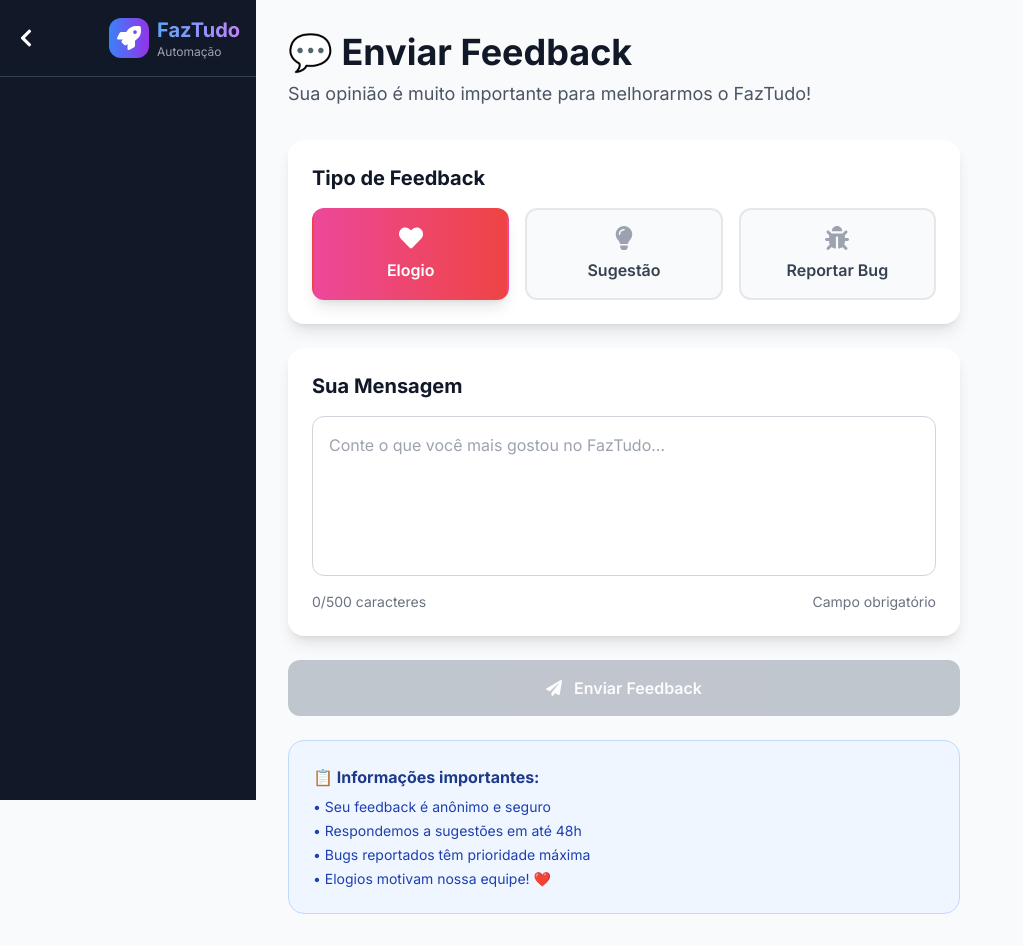
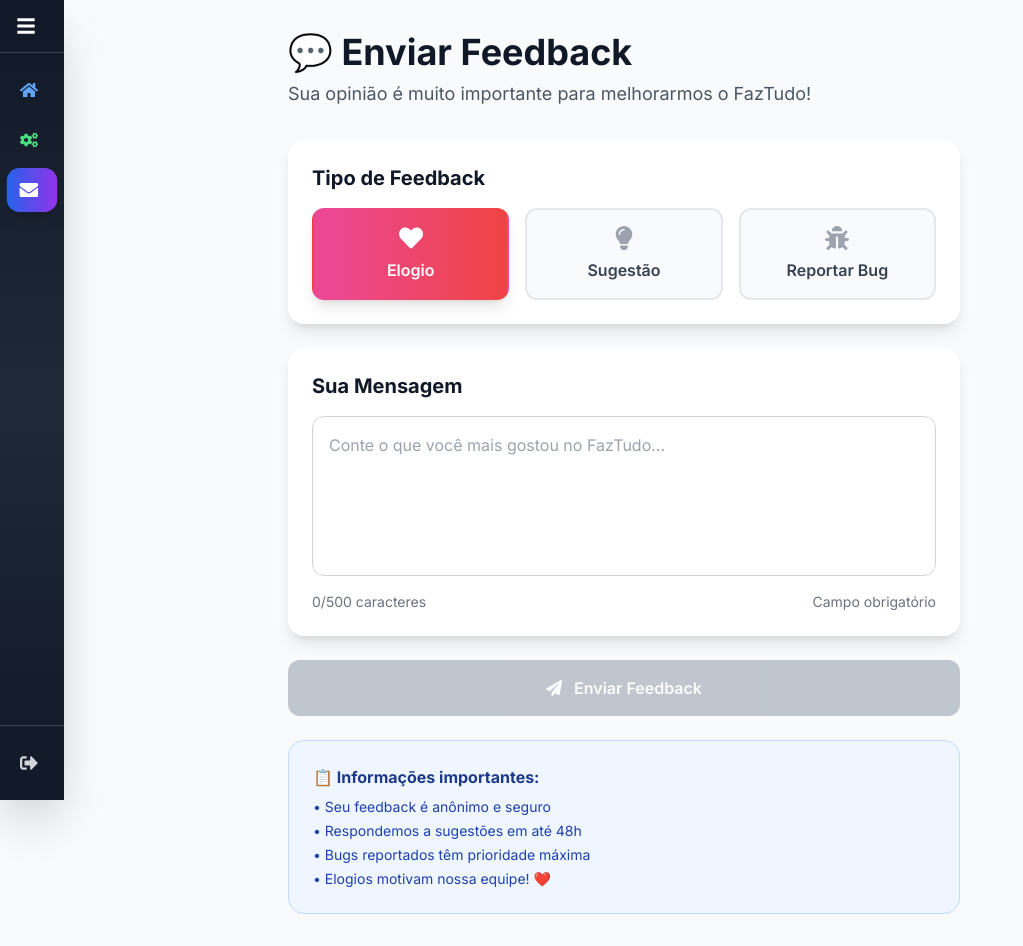
Before and after one commit to mateusrega/FazTudo, a React (Vite) app: page /feedback in a window 1280 px wide. Shown: the whole page, without its empty margins (0-1023 px from the left). Built offline with nearby package versions, Linux system fonts and the light colour scheme; no server answers; what blockly would draw is missing.

Commit message:
Update Sidebar.jsx

```diff
--- a/src/components/Sidebar.jsx
+++ b/src/components/Sidebar.jsx
@@ -1,24 +1,68 @@
-import { FaBars, FaTimes, FaRocket, FaChevronLeft } from "react-icons/fa";
-import { useState } from "react";
+import React, { useContext, useState } from "react";
+import {
+  FaHome, FaCogs, FaEnvelope, FaUserShield,
+  FaRocket, FaSignOutAlt, FaBars, FaChevronLeft, FaTimes
+} from "react-icons/fa";
+import { UserContext } from "../contexts/UserContext";
+import { useNavigate, useLocation } from "react-router-dom";
+import { signOut } from "firebase/auth";
+import { auth } from "../services/firebase";
 
 export default function Sidebar() {
-  const [sidebarAberta, setSidebarAberta] = useState(true);
+  const { user } = useContext(UserContext);
+  const navigate = useNavigate();
+  const location = useLocation();
+
+  const [sidebarAberta, setSidebarAberta] = useState(false);
+  const isAdmin = user && user.uid === import.meta.env.VITE_ADMIN_UID;
+
+  const handleLogout = async () => {
+    try {
+      await signOut(auth);
+      navigate("/");
+    } catch (error) {
+      console.error("Erro ao fazer logout:", error);
+    }
+  };
+
+  const menuItems = [
+    { path: "/dashboard", icon: FaHome, label: "Dashboard", color: "text-blue-400" },
+    { path: "/builder", icon: FaCogs, label: "Builder", color: "text-green-400" },
+    { path: "/feedback", icon: FaEnvelope, label: "Feedback", color: "text-purple-400" },
+  ];
+
+  if (isAdmin) {
+    menuItems.push({ path: "/admin", icon: FaUserShield, label: "Admin", color: "text-red-400" });
+  }
 
   return (
     <>
-      {/* Sidebar principal */}
-      <aside className={`bg-gray-900 text-white h-full fixed top-0 left-0 z-40 transition-all duration-300 ${sidebarAberta ? "w-64" : "w-16"}`}>
+      {/* Overlay para mobile */}
+      {sidebarAberta && (
+        <div
+          className="fixed inset-0 bg-black bg-opacity-50 z-40 lg:hidden"
+          onClick={() => setSidebarAberta(false)}
+        />
+      )}
+
+      <aside className={`fixed left-0 top-0 h-screen bg-gradient-to-b from-gray-900 via-gray-800 to-gray-900 text-white flex flex-col shadow-2xl transition-all duration-300 ease-in-out z-50
+        ${sidebarAberta ? "w-64" : "w-16 lg:w-16"}
+        ${sidebarAberta ? "translate-x-0" : "-translate-x-full lg:translate-x-0"}`}>
+
+        {/* Header da sidebar com botão e logo */}
         <div className="flex items-center justify-between px-4 py-4 border-b border-gray-700">
-          <button onClick={() => setSidebarAberta(!sidebarAberta)} className="text-white text-xl">
-            {/* Mobile: mostrar X se aberta */}
+          <button
+            onClick={() => setSidebarAberta(!sidebarAberta)}
+            className="text-white text-xl"
+          >
+            {/* Mobile: X se aberta */}
             {sidebarAberta && <FaTimes className="lg:hidden" />}
-            {/* Desktop: mostrar seta ou ícone de menu */}
+            {/* Desktop: ≡ se fechada ou ⬅️ se aberta */}
             <span className="hidden lg:inline">
               {sidebarAberta ? <FaChevronLeft /> : <FaBars />}
             </span>
           </button>
 
-          {/* Logo e título se sidebar estiver aberta */}
           {sidebarAberta && (
             <div className="flex items-center gap-2">
               <div className="bg-gradient-to-r from-blue-500 to-purple-600 p-2 rounded-xl">
@@ -34,14 +78,70 @@ export default function Sidebar() {
           )}
         </div>
 
-        {/* Conteúdo da Sidebar aqui... */}
+        {/* Info do usuário */}
+        {user && sidebarAberta && (
+          <div className="px-6 py-4 border-b border-gray-700">
+            <div className="flex items-center gap-3">
+              <div className="w-10 h-10 bg-gradient-to-r from-blue-500 to-purple-600 rounded-full flex items-center justify-center">
+                <span className="text-sm font-bold">
+                  {user.email?.charAt(0).toUpperCase()}
+                </span>
+              </div>
+              <div className="flex-1 min-w-0">
+                <p className="text-sm font-medium text-white truncate">
+                  {user.displayName || user.email}
+                </p>
+                <p className="text-xs text-gray-400 truncate">{user.email}</p>
+              </div>
+            </div>
+          </div>
+        )}
+
+        {/* Navegação */}
+        <nav className="flex-1 px-2 py-4">
+          <ul className="space-y-2">
+            {menuItems.map(({ path, icon: Icon, label, color }) => {
+              const isActive = location.pathname === path;
+              return (
+                <li key={path}>
+                  <button
+                    onClick={() => {
+                      navigate(path);
+                      if (window.innerWidth < 1024) {
+                        setSidebarAberta(false);
+                      }
+                    }}
+                    className={`w-full flex items-center gap-3 px-3 py-3 rounded-xl transition-all duration-200
+                      ${isActive
+                        ? "bg-gradient-to-r from-blue-600 to-purple-600 text-white shadow-lg transform scale-105"
+                        : "hover:bg-gray-700 text-gray-300 hover:text-white hover:scale-105"}`}
+                  >
+                    <Icon className={`text-lg ${isActive ? "text-white" : color}`} />
+                    {sidebarAberta && <span className="font-medium">{label}</span>}
+                  </button>
+                </li>
+              );
+            })}
+          </ul>
+        </nav>
+
+        {/* Botão de sair */}
+        <div className="px-2 py-4 border-t border-gray-700">
+          <button
+            onClick={handleLogout}
+            className="w-full flex items-center gap-3 px-3 py-3 rounded-xl text-gray-300 hover:bg-red-600 hover:text-white transition-all duration-200"
+          >
+            <FaSignOutAlt className="text-lg" />
+            {sidebarAberta && <span className="font-medium">Sair</span>}
+          </button>
+        </div>
       </aside>
 
-      {/* Botão flutuante para abrir a sidebar no mobile */}
+      {/* Botão flutuante para abrir no mobile */}
       {!sidebarAberta && (
         <button
           onClick={() => setSidebarAberta(true)}
-          className="lg:hidden fixed top-4 left-4 bg-blue-600 text-white p-2 rounded-full shadow-lg z-50"
+          className="fixed top-4 left-4 z-40 lg:hidden bg-gradient-to-r from-blue-600 to-purple-600 text-white p-3 rounded-xl shadow-lg"
         >
           <FaBars />
         </button>
```
